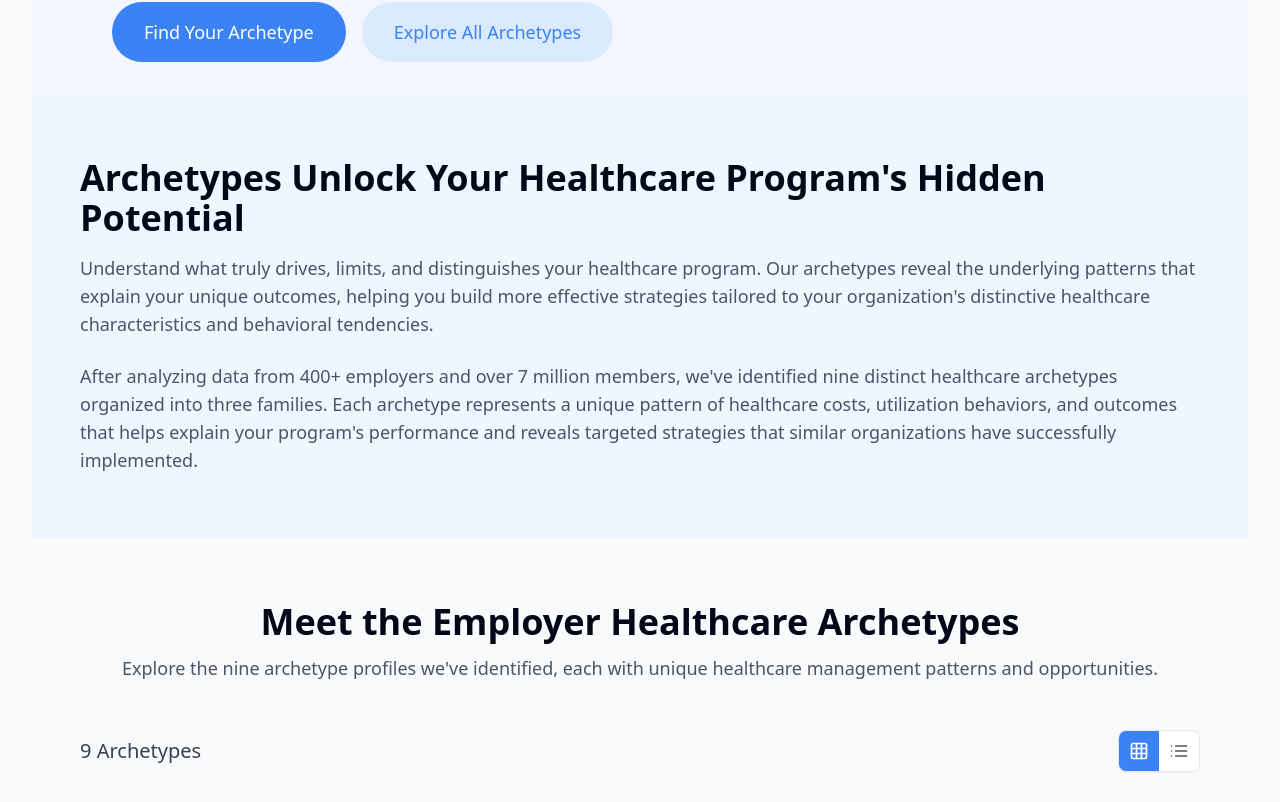
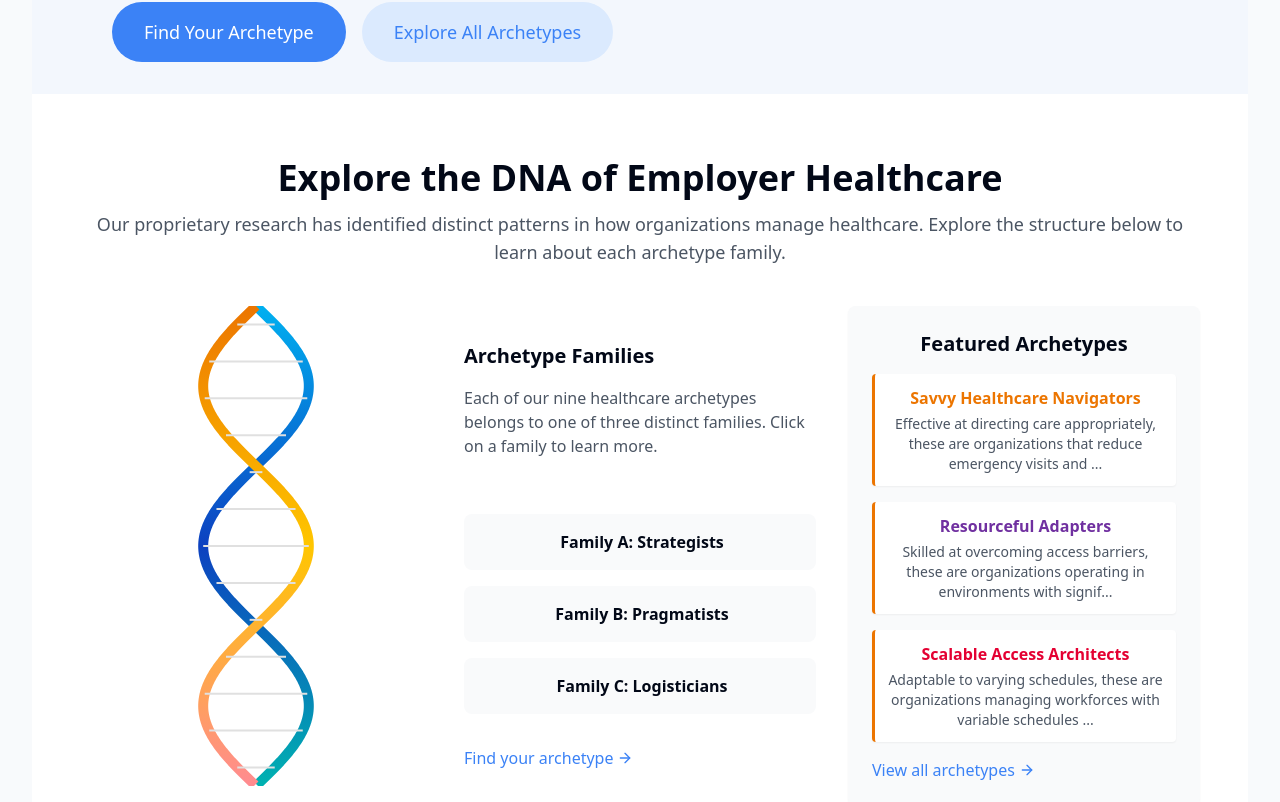
Before and after one commit to gnomiproject/gnomiproject-clone, a React (Vite) app: page / in a window 1280 px wide. Shown: the part 514-1316 px from the top of the page. Built offline with nearby package versions, Linux system fonts and the light colour scheme.

Commit message:
Add interactive archetype exploration
Implement a spiral staircase visualization for archetype exploration on the home page.

```diff
--- /dev/null
+++ b/src/components/home/DNAHelix.tsx
@@ -0,0 +1,115 @@
+
+import React, { useEffect, useRef } from 'react';
+
+interface DNAHelixProps {
+  className?: string;
+}
+
+const DNAHelix: React.FC<DNAHelixProps> = ({ className }) => {
+  const canvasRef = useRef<HTMLCanvasElement>(null);
+
+  useEffect(() => {
+    const canvas = canvasRef.current;
+    if (!canvas) return;
+
+    const ctx = canvas.getContext('2d');
+    if (!ctx) return;
+
+    // Set canvas dimensions based on container
+    const resizeCanvas = () => {
+      const container = canvas.parentElement;
+      if (container) {
+        canvas.width = container.clientWidth;
+        canvas.height = Math.min(600, window.innerHeight * 0.6);
+        drawDNAHelix(ctx, canvas.width, canvas.height);
+      }
+    };
+
+    // Initial resize
+    resizeCanvas();
+
+    // Add resize listener
+    window.addEventListener('resize', resizeCanvas);
+
+    // Clean up
+    return () => {
+      window.removeEventListener('resize', resizeCanvas);
+    };
+  }, []);
+
+  const drawDNAHelix = (ctx: CanvasRenderingContext2D, width: number, height: number) => {
+    ctx.clearRect(0, 0, width, height);
+
+    // Constants for the helix
+    const centerX = width / 2;
+    const amplitude = width * 0.15; // Width of the helix
+    const frequency = Math.PI * 3 / height; // How many cycles to fit in the height
+    const strandWidth = 10;
+    const numberOfSteps = 13;
+
+    // Draw the left strand (blue to teal gradient)
+    const blueGradient = ctx.createLinearGradient(0, 0, 0, height);
+    blueGradient.addColorStop(0, '#00B0F0'); // Family A color (top)
+    blueGradient.addColorStop(0.5, '#0D41C0'); // Family B3 color (middle)
+    blueGradient.addColorStop(1, '#00B2B1'); // Family B color (bottom)
+
+    ctx.beginPath();
+    for (let y = 0; y < height; y++) {
+      const x = centerX + amplitude * Math.sin(frequency * y);
+      if (y === 0) {
+        ctx.moveTo(x, y);
+      } else {
+        ctx.lineTo(x, y);
+      }
+    }
+    ctx.lineWidth = strandWidth;
+    ctx.strokeStyle = blueGradient;
+    ctx.stroke();
+
+    // Draw the right strand (orange to pink gradient)
+    const orangeGradient = ctx.createLinearGradient(0, 0, 0, height);
+    orangeGradient.addColorStop(0, '#EC7500'); // Archetype A1 (top)
+    orangeGradient.addColorStop(0.5, '#FFC600'); // Archetype A3 (middle)
+    orangeGradient.addColorStop(1, '#FF8B91'); // Family C color (bottom)
+
+    ctx.beginPath();
+    for (let y = 0; y < height; y++) {
+      const x = centerX + amplitude * Math.sin(frequency * y + Math.PI);
+      if (y === 0) {
+        ctx.moveTo(x, y);
+      } else {
+        ctx.lineTo(x, y);
+      }
+    }
+    ctx.lineWidth = strandWidth;
+    ctx.strokeStyle = orangeGradient;
+    ctx.stroke();
+
+    // Draw the connecting steps (thin lines)
+    ctx.lineWidth = 2;
+    ctx.strokeStyle = '#e0e0e0';
+
+    for (let i = 0; i < numberOfSteps; i++) {
+      const y = (i + 0.5) * (height / numberOfSteps);
+      const x1 = centerX + amplitude * Math.sin(frequency * y);
+      const x2 = centerX + amplitude * Math.sin(frequency * y + Math.PI);
+
+      ctx.beginPath();
+      ctx.moveTo(x1, y);
+      ctx.lineTo(x2, y);
+      ctx.stroke();
+    }
+  };
+
+  return (
+    <div className={`dna-helix-container ${className || ''}`}>
+      <canvas
+        ref={canvasRef}
+        className="w-full"
+        style={{ maxHeight: '600px' }}
+      />
+    </div>
+  );
+};
+
+export default DNAHelix;
--- /dev/null
+++ b/src/components/home/InteractiveDNAExplorer.tsx
@@ -0,0 +1,114 @@
+
+import React, { useState } from 'react';
+import { useArchetypes } from '@/hooks/useArchetypes';
+import DNAHelix from './DNAHelix';
+import { ArrowRight } from 'lucide-react';
+import { Link } from 'react-router-dom';
+import SectionTitle from '@/components/shared/SectionTitle';
+
+const InteractiveDNAExplorer = () => {
+  const { getAllArchetypeSummaries, getAllFamilies } = useArchetypes();
+  const archetypeSummaries = getAllArchetypeSummaries;
+  const families = getAllFamilies;
+
+  const [selectedFamily, setSelectedFamily] = useState<string | null>(null);
+
+  return (
+    <section className="py-16 px-6 md:px-12 bg-white">
+      <div className="max-w-6xl mx-auto">
+        <SectionTitle
+          title="Explore the DNA of Employer Healthcare"
+          subtitle="Our proprietary research has identified distinct patterns in how organizations manage healthcare. Explore the structure below to learn about each archetype family."
+          center
+          className="mb-10"
+        />
+
+        <div className="grid grid-cols-1 md:grid-cols-3 gap-8 items-center">
+          {/* Left side: DNA Helix Visualization */}
+          <div className="md:col-span-1 order-2 md:order-1">
+            <DNAHelix className="h-[500px] mx-auto" />
+          </div>
+
+          {/* Middle: Family descriptions */}
+          <div className="md:col-span-1 order-1 md:order-2 flex flex-col justify-center">
+            <div className="text-center md:text-left mb-8">
+              <h3 className="text-xl font-bold mb-4">Archetype Families</h3>
+              <p className="text-gray-600 mb-6">
+                Each of our nine healthcare archetypes belongs to one of three distinct families.
+                Click on a family to learn more.
+              </p>
+            </div>
+
+            <div className="space-y-4">
+              {families.map((family) => (
+                <div
+                  key={family.id}
+                  className={`p-4 rounded-lg transition-all cursor-pointer border-l-4 hover:shadow-md ${
+                    selectedFamily === family.id
+                      ? `bg-family-${family.id}/10 border-family-${family.id} shadow-md`
+                      : 'border-transparent bg-gray-50'
+                  }`}
+                  onClick={() => setSelectedFamily(family.id === selectedFamily ? null : family.id)}
+                >
+                  <h4 className={`font-semibold ${selectedFamily === family.id ? `text-family-${family.id}` : ''}`}>
+                    Family {family.id.toUpperCase()}: {family.name}
+                  </h4>
+                  {selectedFamily === family.id && (
+                    <div className="mt-2 animate-fade-in">
+                      <p className="text-gray-700 mb-2">{family.description}</p>
+                      <ul className="list-disc list-inside text-sm text-gray-600">
+                        {family.commonTraits.slice(0, 2).map((trait, index) => (
+                          <li key={index}>{trait}</li>
+                        ))}
+                      </ul>
+                    </div>
+                  )}
+                </div>
+              ))}
+            </div>
+
+            <Link to="/assessment" className="mt-8 flex items-center justify-center md:justify-start text-blue-500 hover:underline">
+              Find your archetype <ArrowRight className="h-4 w-4 ml-1" />
+            </Link>
+          </div>
+
+          {/* Right side: Archetype examples */}
+          <div className="md:col-span-1 order-3">
+            <div className="bg-gray-50 p-6 rounded-lg shadow-sm">
+              <h3 className="text-xl font-bold mb-4">Featured Archetypes</h3>
+
+              <div className="space-y-4">
+                {selectedFamily
+                  ? archetypeSummaries
+                      .filter(archetype => archetype.familyId === selectedFamily)
+                      .slice(0, 3)
+                      .map(archetype => (
+                        <div key={archetype.id} className="p-3 bg-white rounded border-l-3 border-archetype-a1 shadow-sm">
+                          <h4 className={`font-semibold text-archetype-${archetype.id}`}>{archetype.name}</h4>
+                          <p className="text-sm text-gray-600 mt-1">{archetype.description.substring(0, 100)}...</p>
+                        </div>
+                      ))
+                  : archetypeSummaries
+                      .filter((_, index) => index % 3 === 0)
+                      .slice(0, 3)
+                      .map(archetype => (
+                        <div key={archetype.id} className="p-3 bg-white rounded border-l-3 border-archetype-a1 shadow-sm">
+                          <h4 className={`font-semibold text-archetype-${archetype.id}`}>{archetype.name}</h4>
+                          <p className="text-sm text-gray-600 mt-1">{archetype.description.substring(0, 100)}...</p>
+                        </div>
+                      ))
+                }
+              </div>
+
+              <Link to="#archetype-section" className="mt-4 flex items-center text-blue-500 hover:underline">
+                View all archetypes <ArrowRight className="h-4 w-4 ml-1" />
+              </Link>
+            </div>
+          </div>
+        </div>
+      </div>
+    </section>
+  );
+};
+
+export default InteractiveDNAExplorer;
--- a/src/pages/Index.tsx
+++ b/src/pages/Index.tsx
@@ -1,3 +1,4 @@
+
 import React, { useState } from 'react';
 import { Link } from 'react-router-dom';
 import Button from '@/components/shared/Button';
@@ -5,6 +6,7 @@ import SectionTitle from '@/components/shared/SectionTitle';
 import { ArrowRight, Grid, List } from 'lucide-react';
 import { useArchetypes } from '@/hooks/useArchetypes';
 import ArchetypeCard from '@/components/home/ArchetypeCard';
+import InteractiveDNAExplorer from '@/components/home/InteractiveDNAExplorer';
 
 const Index = () => {
   const [view, setView] = useState<'grid' | 'list'>('grid');
@@ -56,7 +58,9 @@ const Index = () => {
         </div>
       </section>
 
-      {/* Rest of the content */}
+      {/* Interactive DNA Explorer Section */}
+      <InteractiveDNAExplorer />
+
       {/* DNA Section */}
       <section className="py-16 px-6 md:px-12 bg-blue-50">
         <div className="max-w-6xl mx-auto">
```
